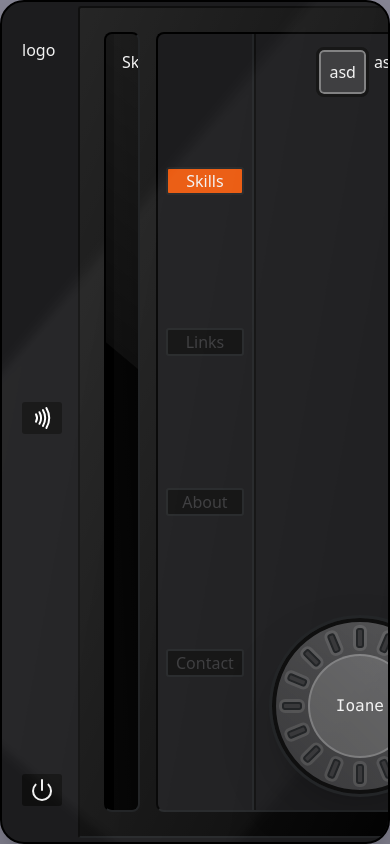
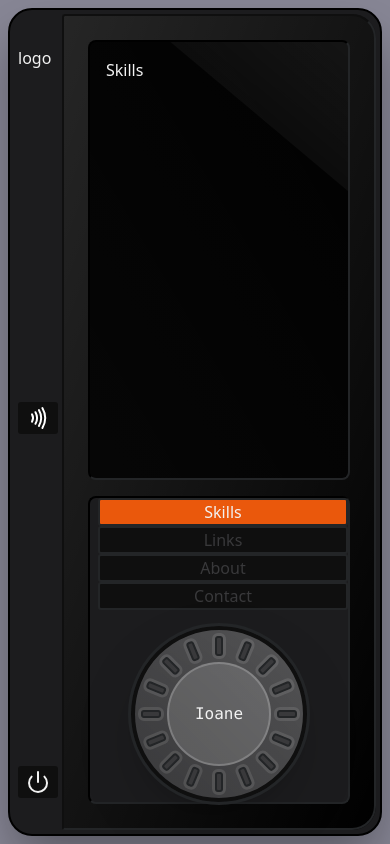
Before and after one commit to johndevnoza/Ioane-Personal-Webiste, a React (Vite) app: page /skills in a window 390 px wide. Built offline with nearby package versions, Linux system fonts and the light colour scheme.

Commit message:
added responsivnes

```diff
--- a/src/pages/Home.tsx
+++ b/src/pages/Home.tsx
@@ -7,12 +7,12 @@ import { Outlet } from "react-router-dom";
 const Home = () => {
   const { isAudioEnabled, enableAudio, disableAudio } = useAudio();
   return (
-    <div className="flex h-screen w-full items-center bg-[#878695]">
-      <div className="m-auto flex h-full w-full overflow-hidden rounded-[24px] border-2 border-black bg-elementBgDark p-1 shadow-2xl drop-shadow-2xl md:h-[80%] md:w-[80%]">
-        <div className="flex h-full flex-col justify-between px-4 py-8">
+    <div className="flex h-screen w-full items-center bg-[#878695] p-2">
+      <div className="m-auto flex h-full w-full overflow-hidden rounded-[24px] border-2 border-black bg-elementBgDark p-1 shadow-2xl drop-shadow-2xl max-[1110px]:min-w-full md:h-[80%] md:w-[80%]">
+        <div className="flex h-full flex-col justify-between px-1 py-8 md:px-4">
           <span>logo</span>
           <div
-            className="cursor-pointer rounded-sm bg-borderDark px-2 py-1"
+            className="z-50 cursor-pointer rounded-sm bg-borderDark px-2 py-1"
             onClick={isAudioEnabled ? disableAudio : enableAudio}
           >
             <Nfc
@@ -25,18 +25,18 @@ const Home = () => {
           </div>
         </div>
         <div className="h-full w-full rounded-l-[3px] rounded-r-[24px] bg-black bg-gradient-to-br from-white/15">
-          <div className="absolute h-full w-full rotate-[40deg] scale-x-125 bg-gradient-to-tr opacity-40 mix-blend-screen blur-sm" />
-          <main className="flex h-full items-center justify-between gap-4 rounded-l-[3px] rounded-r-[24px] border-2 border-borderDark border-b-borderHighlight border-r-borderHighlight p-6">
+          <div className="absolute hidden h-full w-full rotate-[40deg] scale-x-125 bg-gradient-to-tr opacity-40 mix-blend-screen blur-sm md:block" />
+          <main className="flex h-full flex-col items-center justify-between gap-4 rounded-l-[3px] rounded-r-[24px] border-2 border-borderDark border-b-borderHighlight border-r-borderHighlight p-6 md:flex-row">
             <section className="relative h-full w-full overflow-hidden rounded-lg border-2 border-b-borderHighlight border-l-black/25 border-r-borderHighlight border-t-black/25 bg-black p-4">
               <div className="absolute h-full w-full translate-x-96 rotate-[40deg] scale-x-[125] scale-y-50 bg-gradient-to-br mix-blend-screen blur-[1px]" />
               <div className="absolute h-full w-full scale-150 bg-gradient-to-tr opacity-20" />
               <Outlet />
             </section>
-            <div className="flex h-full gap-2 rounded-lg border-2 border-borderHighlight border-l-black border-t-black bg-elementBgDark">
+            <div className="flex w-full flex-col gap-2 rounded-lg border-2 border-borderHighlight border-l-black border-t-black bg-elementBgDark md:h-full md:w-min md:flex-row">
               <Navigation />
               <div className="h-full w-1 border-l-2 border-borderHighlight bg-borderDark" />
-              <section className="flex h-full flex-col items-center justify-between rounded-lg p-4 px-2">
-                <div className="flex gap-2">
+              <section className="flex h-full items-center justify-center rounded-lg px-2 md:flex-col md:justify-between md:p-4">
+                <div className="hidden gap-2 md:flex">
                   <div className="rounded-md border-2 border-white/35 bg-elementBgColor p-2 outline outline-borderDark active:outline-none">
                     asd
                   </div>
```
